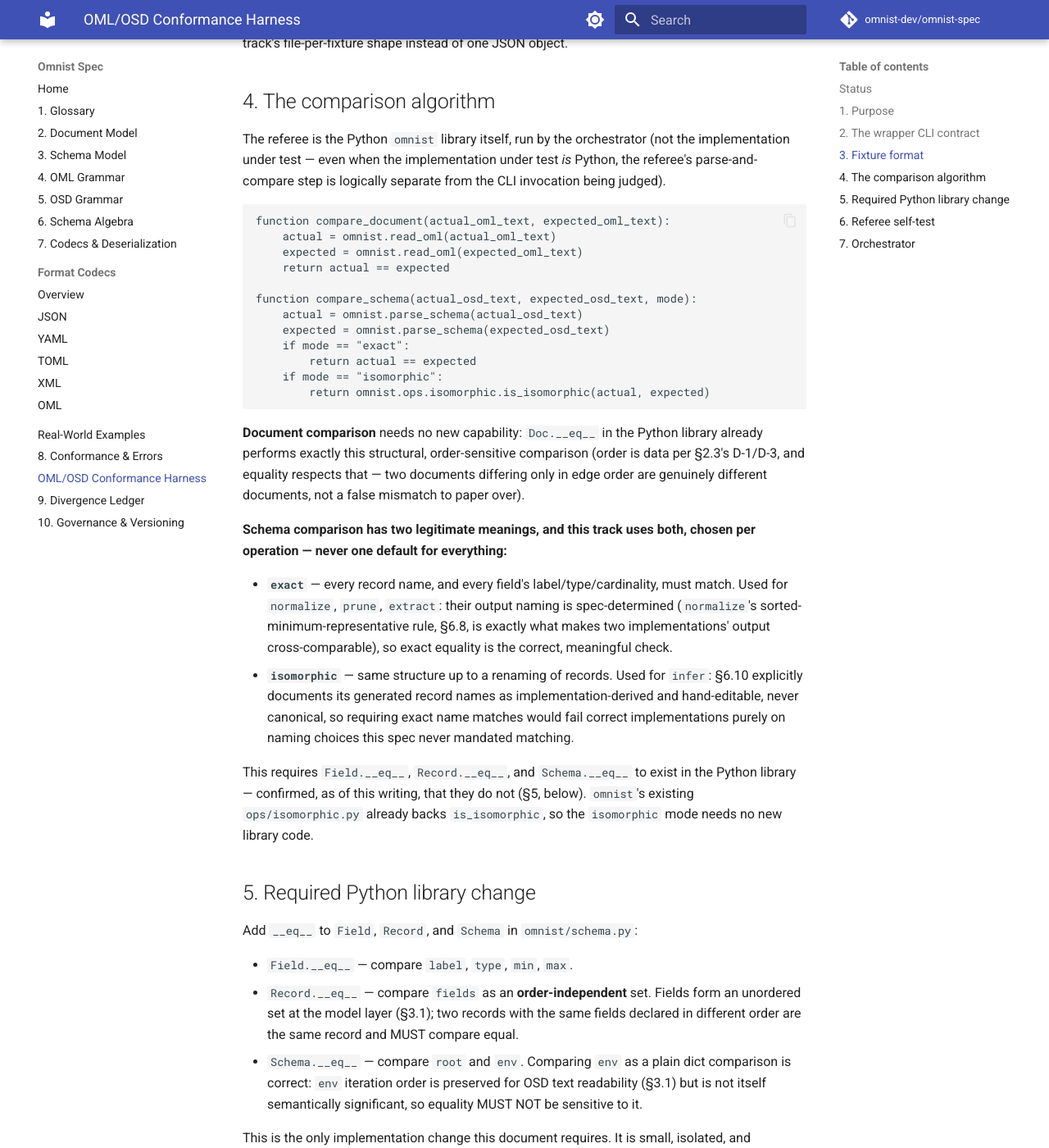
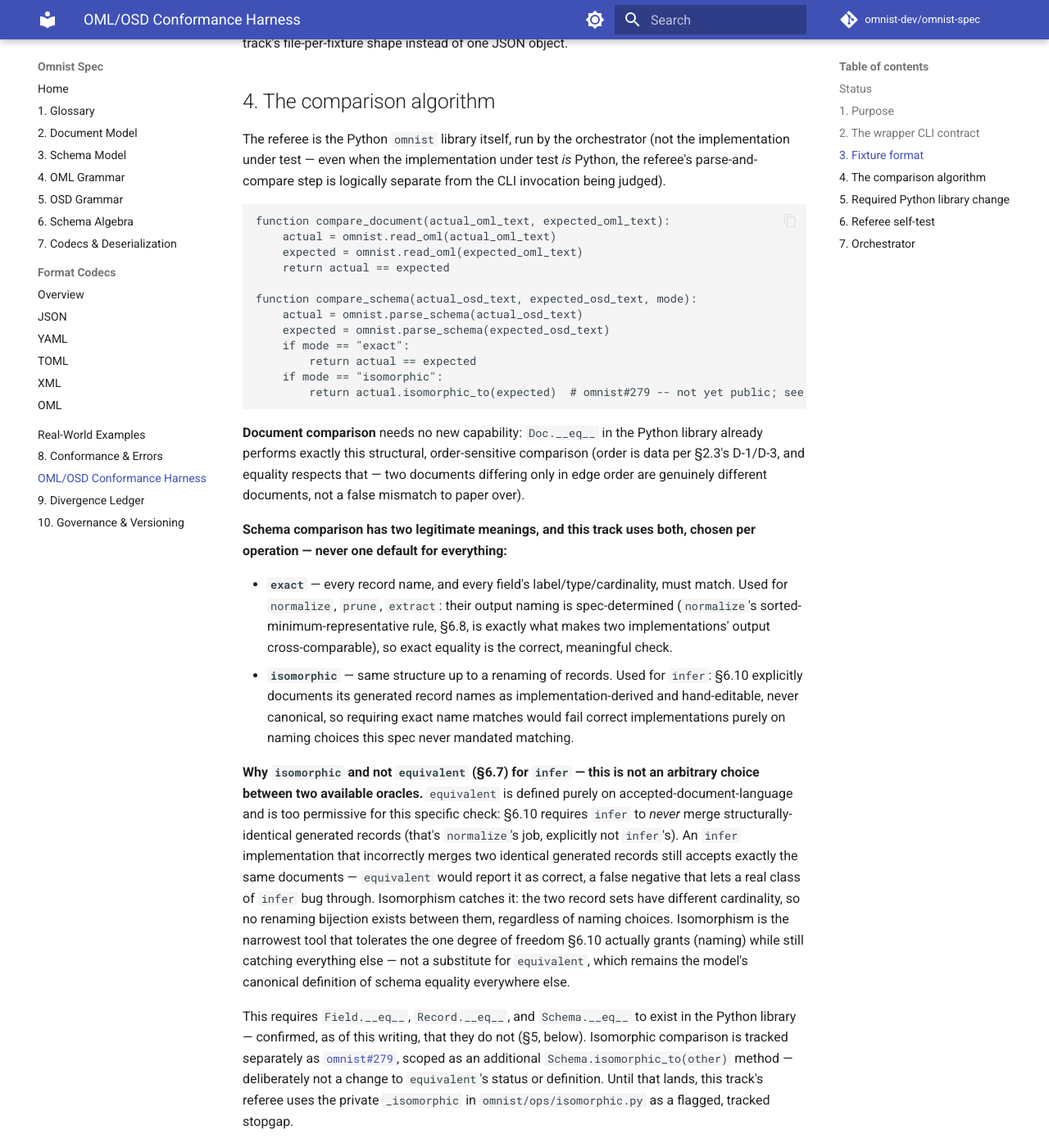
Before and after one commit to omnist-dev/omnist-spec, an MkDocs documentation site: the page built from docs/conformance-harness.md, in a window 1280 px wide and 1400 px high, scrolled down 4536 px. Shown: the whole window at 82% size. Built offline with MkDocs 1.6.1 and Material for MkDocs 9.7.7, drawn with Linux system fonts in a browser that asks for light colours; comment, search, counter and statistics services are not loaded.

Commit message:
Clarify why isomorphic (not equivalent) for infer, correct omnist#279 scope
Retargeted omnist#279 after the omnist-py session correctly flagged that
_isomorphic is intentionally private (per its own docstring: equivalent is
meant to stay the canonical definition of schema equality), not an
oversight -- the original issue filing did not engage with that rationale
at all.

Concrete reasoning added to Sec4: infer must never merge structurally-
identical generated records (Sec6.10, thats normalize job); an
implementation that incorrectly merges them still accepts the same
document language, so equivalent() would report it as correct -- a false
negative. Isomorphism catches it (different record-set cardinality, no
renaming bijection exists). equivalent is too permissive for this specific
check, not a coincidental oracle-of-convenience.

omnist#279 rescoped to add Schema.isomorphic_to() as an additional, clearly
narrower operation -- explicitly not a redefinition of equivalent or a
reversal of the original design decision. Pseudocode and prose corrected
to match (previously implied a public is_isomorphic already existed).

````diff
--- a/docs/conformance-harness.md
+++ b/docs/conformance-harness.md
@@ -170,7 +170,7 @@ function compare_schema(actual_osd_text, expected_osd_text, mode):
     if mode == "exact":
         return actual == expected
     if mode == "isomorphic":
-        return omnist.ops.isomorphic.is_isomorphic(actual, expected)
+        return actual.isomorphic_to(expected)  # omnist#279 -- not yet public; see Sec5
 ```
 
 **Document comparison** needs no new capability: `Doc.__eq__` in the Python
@@ -193,10 +193,29 @@ chosen per operation — never one default for everything:**
   exact name matches would fail correct implementations purely on naming
   choices this spec never mandated matching.
 
+**Why `isomorphic` and not `equivalent` (§6.7) for `infer` — this is not an
+arbitrary choice between two available oracles.** `equivalent` is defined
+purely on accepted-document-language and is too permissive for this specific
+check: §6.10 requires `infer` to *never* merge structurally-identical
+generated records (that's `normalize`'s job, explicitly not `infer`'s). An
+`infer` implementation that incorrectly merges two identical generated
+records still accepts exactly the same documents — `equivalent` would
+report it as correct, a false negative that lets a real class of `infer`
+bug through. Isomorphism catches it: the two record sets have different
+cardinality, so no renaming bijection exists between them, regardless of
+naming choices. Isomorphism is the narrowest tool that tolerates the one
+degree of freedom §6.10 actually grants (naming) while still catching
+everything else — not a substitute for `equivalent`, which remains the
+model's canonical definition of schema equality everywhere else.
+
 This requires `Field.__eq__`, `Record.__eq__`, and `Schema.__eq__` to exist
 in the Python library — confirmed, as of this writing, that they do not
-(§5, below). `omnist`'s existing `ops/isomorphic.py` already backs
-`is_isomorphic`, so the `isomorphic` mode needs no new library code.
+(§5, below). Isomorphic comparison is tracked separately as
+[`omnist#279`](https://github.com/omnist-dev/omnist/issues/279), scoped as
+an additional `Schema.isomorphic_to(other)` method — deliberately not a
+change to `equivalent`'s status or definition. Until that lands, this
+track's referee uses the private `_isomorphic` in `omnist/ops/isomorphic.py`
+as a flagged, tracked stopgap.
 
 ## 5. Required Python library change
 
````
